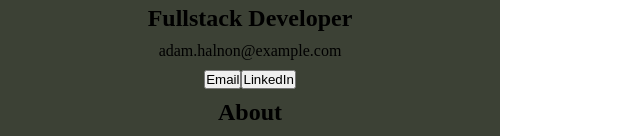
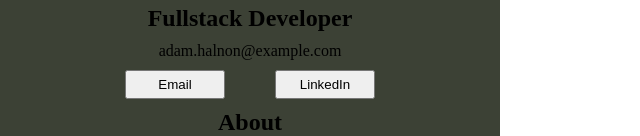
Before and after one commit to Halnon/Digital-business-card, a React (Vite) app: page / in a window 1280 px wide. Shown: the part 320-456 px from the top of the page, without its empty margins (0-640 px from the left). Built offline with nearby package versions, Linux system fonts and the light colour scheme.

Commit message:
add more styling

```diff
--- a/src/App.css
+++ b/src/App.css
@@ -1,5 +1,6 @@
 * {
     box-sizing: border-box;
+    text-align: center;
     margin: 0;
     padding: 0;
 }
@@ -28,8 +29,11 @@
     border-radius: 10px, 10px;
 }
 
-.contact-buttons {
-    text-align: center;
+.contact-buttons > button{
+ width: 20%;
+ padding: 5px;
+ margin-right: 5%;
+ margin-left: 5%;
 }
 
 .about {
```
